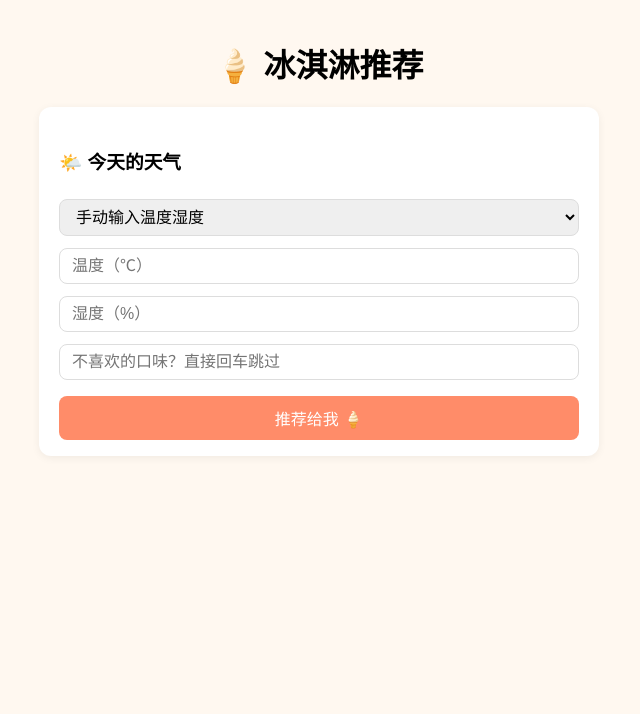
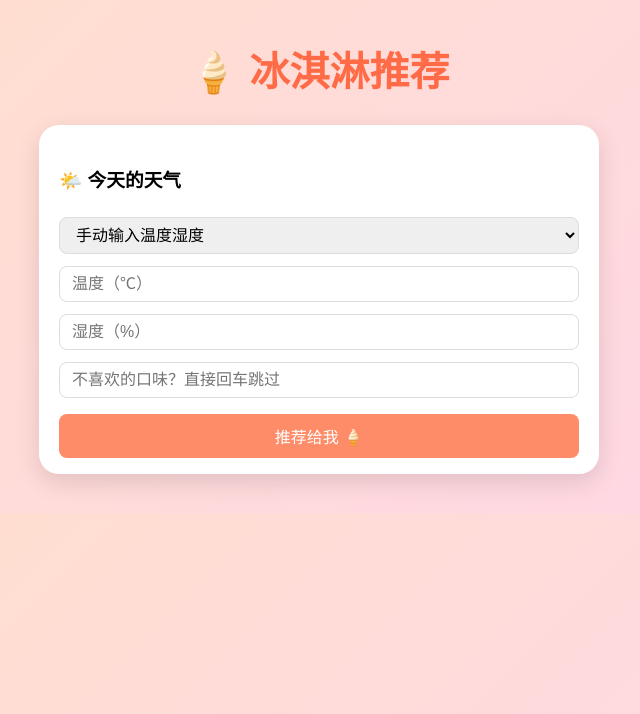
Before and after one commit to suxianxian629-lang/ice-cream-web, a Flask app: page / in a window 1280 px wide. Shown: the top 714 px of the page, without its empty margins (321-961 px from the left). Run offline with Flask 3, Linux system fonts and the light colour scheme.

Commit message:
improve ui

```diff
--- a/projects/ice-cream-web/templates/index.html
+++ b/projects/ice-cream-web/templates/index.html
@@ -8,10 +8,17 @@
             font-family: sans-serif;
             max-width: 560px;
             margin: 40px auto;
-            background: #fff8f0;
+            background: linear-gradient(
+                135deg,
+                #ffe0cc,
+                #ffd6e8
+            );
             padding: 0 16px;
         }
-        h1 { text-align: center; font-size: 2rem; }
+        h1 {  text-align: center;
+            font-size: 2.5rem;
+            color: #ff6b47;
+        }
         h3 { margin-top: 24px; }
         input, select {
             padding: 8px 12px;
@@ -36,10 +43,10 @@
         button:hover { background: #ff6b47; }
         .card {
             background: white;
-            border-radius: 12px;
+            border-radius: 20px;
             padding: 16px 20px;
             margin-top: 20px;
-            box-shadow: 0 2px 8px rgba(0,0,0,0.06);
+            box-shadow: 0 8px 25px rgba(0,0,0,0.12);
         }
         .result { font-size: 1.4rem; text-align: center; margin: 8px 0; }
         .tag {
```
Also changed, not shown: projects/ice-cream-web/vercel.json.
